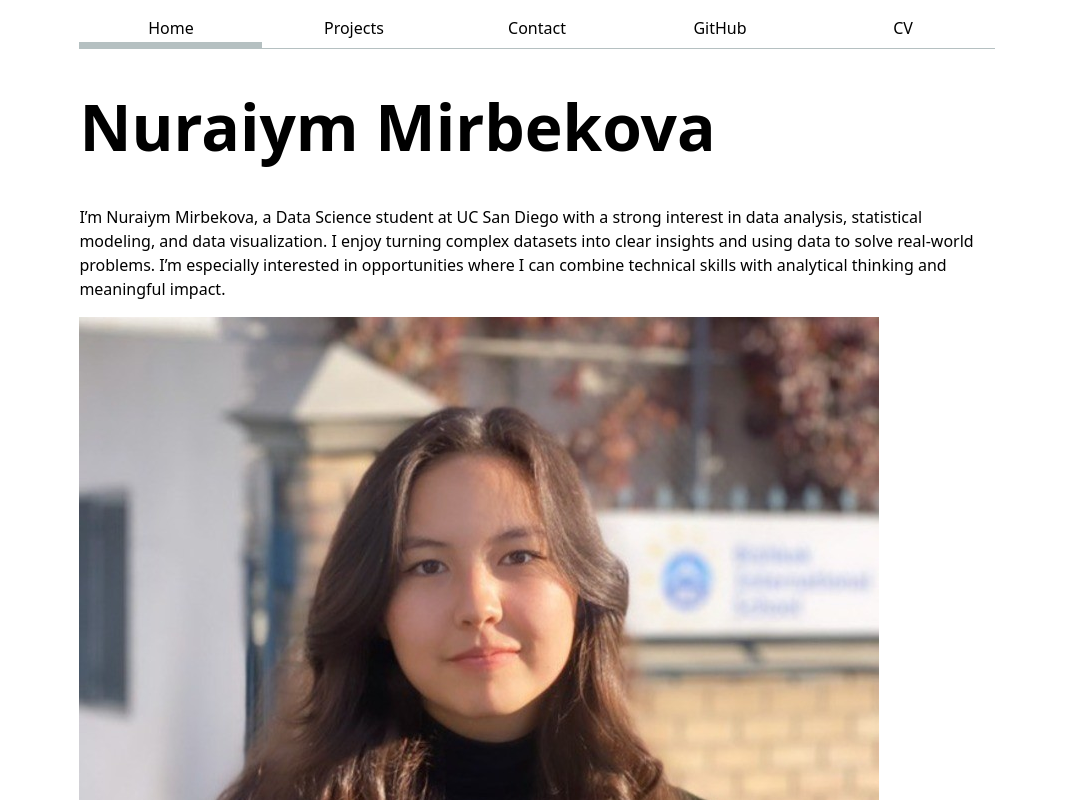
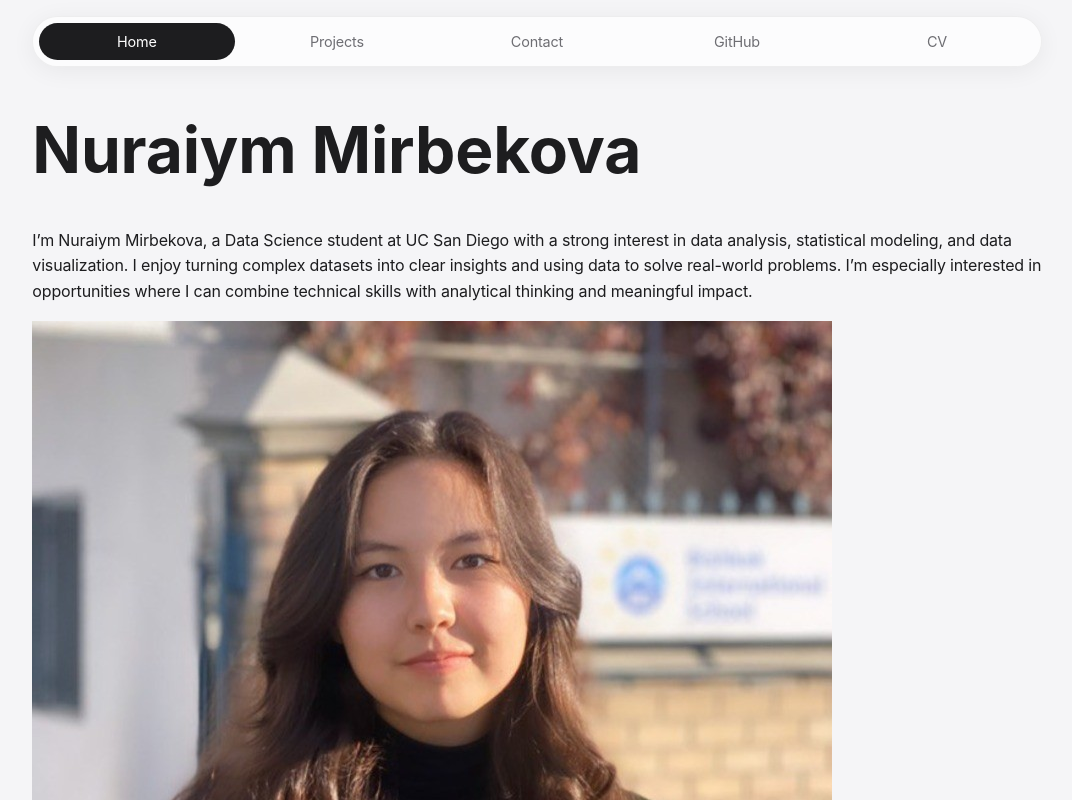
Before and after one commit to nmirbekova-wq/Personal-Portfolio, a plain HTML site: page index.html in a window 1280 px wide. Shown: the top 800 px of the page, without its empty margins (103-1175 px from the left). Drawn offline with Linux system fonts and the light colour scheme.

Commit message:
adding apple styling

```diff
--- a/style.css
+++ b/style.css
@@ -1,44 +1,61 @@
+html {
+  --color-accent: oklch(45% 0.2 285);
+  --color-text: #1d1d1f;
+  --color-muted: #6e6e73;
+  --color-bg: #f5f5f7;
+  --color-card: #ffffff;
+  --radius: 1.25rem;
+
+  accent-color: var(--color-accent);
+  background: var(--color-bg);
+  color: var(--color-text);
+  -webkit-font-smoothing: antialiased;
+}
+
 body {
-  /* Set line height to 1.5 times the font size
-	   and use the OS’s UI font as the website font
-	 */
-  font: 100%/1.5 system-ui;
+  font: 100%/1.6 -apple-system, BlinkMacSystemFont, "SF Pro Text", system-ui, sans-serif;
+  letter-spacing: -0.01em;
   max-width: 100ch;
   margin-inline: max(1em, (100% - 100ch) / 2);
 }
 
-/* Step 2.4: accent color for the whole site */
-html {
-  --color-accent: oklch(65% 50% 0);
-  accent-color: var(--color-accent);
-}
-
-/* Step 2.2 + 2.3: nav layout and style */
+/* Floating frosted glass nav */
 nav {
+  position: sticky;
+  top: 1em;
+  z-index: 10;
   display: flex;
-  margin-bottom: 1em;
-  border-bottom: 1px solid oklch(80% 3% 200);
+  gap: 0.25em;
+  margin-block: 1em 3em;
+  padding: 0.35em;
+  background: rgb(255 255 255 / 0.7);
+  backdrop-filter: saturate(180%) blur(20px);
+  -webkit-backdrop-filter: saturate(180%) blur(20px);
+  border: 1px solid rgb(0 0 0 / 0.06);
+  border-radius: 999px;
+  box-shadow: 0 4px 24px rgb(0 0 0 / 0.06);
 }
 
 nav a {
   flex: 1;
   text-decoration: none;
-  color: inherit;
+  color: var(--color-muted);
   text-align: center;
   padding: 0.5em;
+  border-radius: 999px;
+  font-size: 0.9rem;
+  transition: background-color 0.2s, color 0.2s;
 }
 
-/* Current page link */
-nav a.current {
-  border-bottom: 0.4em solid oklch(80% 3% 200);
-  padding-bottom: 0.1em;
+nav a:hover {
+  color: var(--color-text);
+  background-color: oklch(from var(--color-accent) 95% 0.03 h);
 }
 
-/* Step 2.4: hover style */
-nav a:hover {
-  border-bottom: 0.4em solid var(--color-accent);
-  padding-bottom: 0.1em;
-  background-color: oklch(from var(--color-accent) 95% 5% h);
+nav a.current,
+nav a.current:hover {
+  background-color: var(--color-text);
+  color: white;
 }
 
 /* Step 3.1: form controls use the page font */
```
